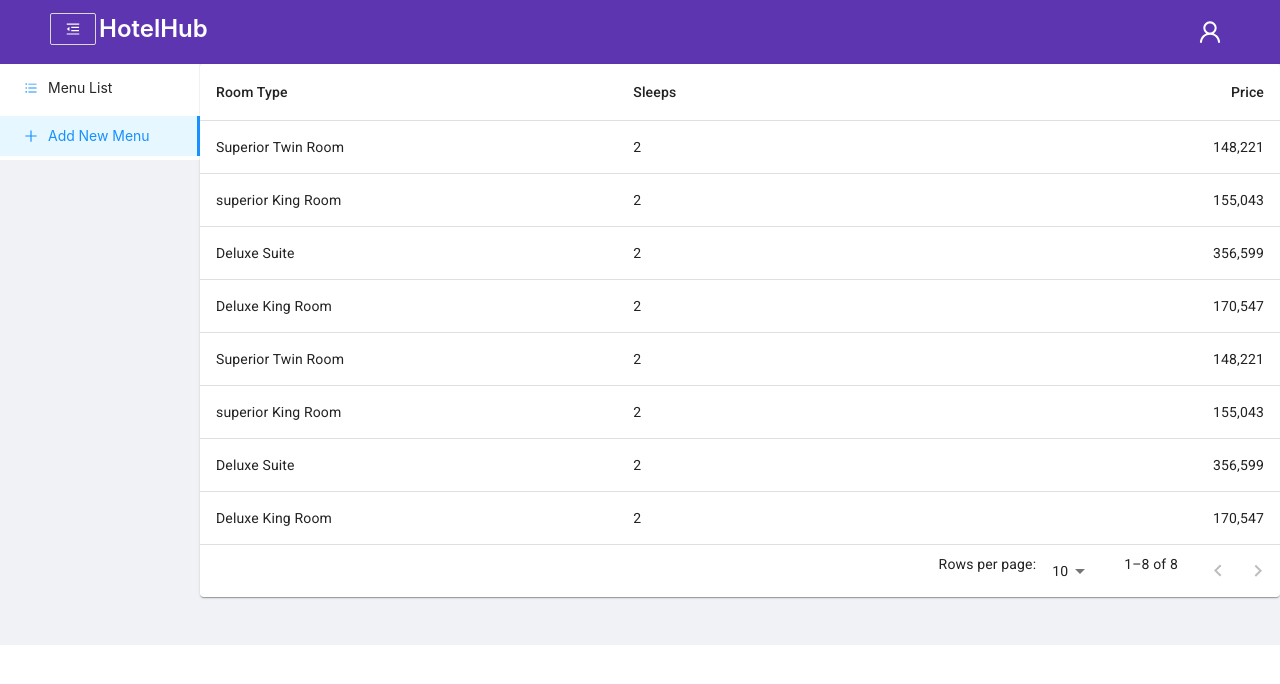
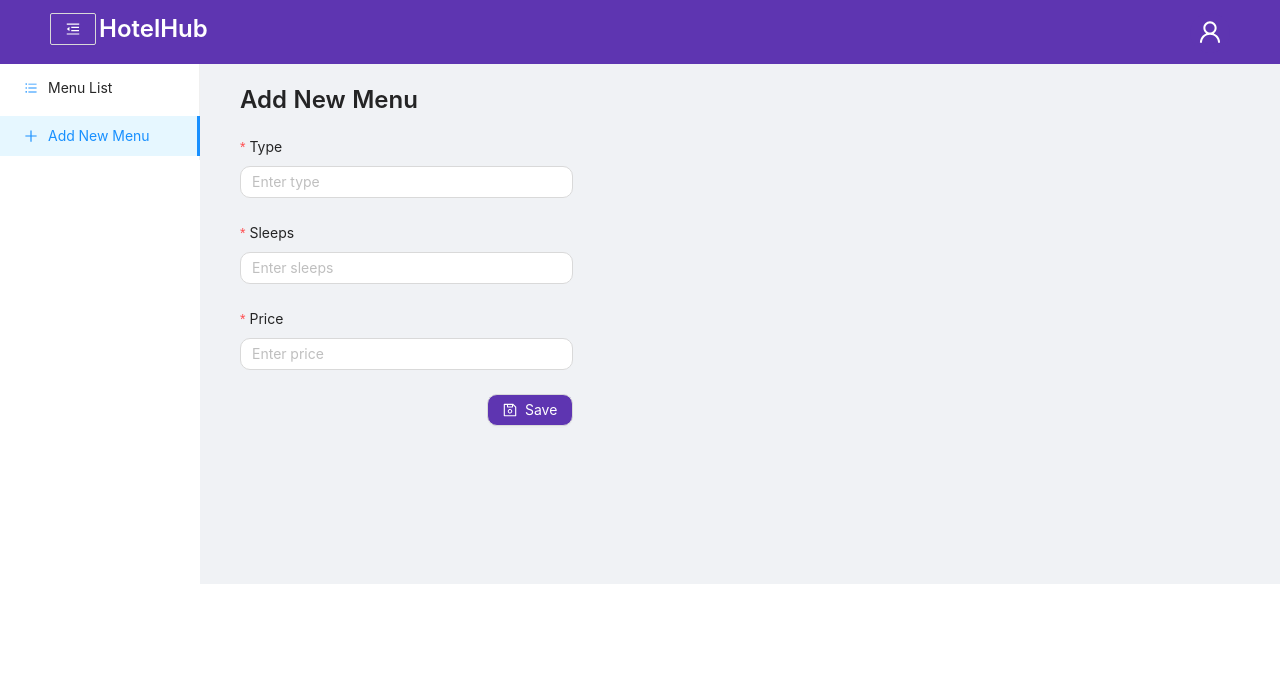
Before and after one commit to KayZinMaung1/hotel, a React (Create React App) app: page /admin/create-menu in a window 1280 px wide. Shown: the top 684 px of the page. Built offline with nearby package versions, Linux system fonts and the light colour scheme.

Commit message:
done show,create,edit menu ui

```diff
--- a/src/index.css
+++ b/src/index.css
@@ -1,5 +1,6 @@
 :root {
   --primary-color: #5e35b1;
+  --white-color:#ffffff;
 
 }
 
--- a/src/pages/hotel_owner/Admin.jsx
+++ b/src/pages/hotel_owner/Admin.jsx
@@ -21,6 +21,9 @@ import {
 import { useNavigate } from "react-router-dom";
 import Availability from "../../components/show_hotel_details/Availability";
 import { style } from "@mui/system";
+import ShowMenu from "./menu/ShowMenu";
+import CreateMenu from "./menu/CreateMenu";
+import EditMenu from "./menu/EditMenu";
 
 
 const { Header, Footer, Sider, Content } = Layout;
@@ -41,11 +44,10 @@ const Admin = () => {
     const content = (
         <Space direction="vertical" style={{ textAlign: "center", width: "100%" }}>
             <Title level={5}>
-                {/* {user.name} */}
+                Maung Maung
             </Title>
-            {/* <Text>{user.position}</Text> */}
-            <Button danger onClick={handleLogout}>
-                {/* Logout */}
+            <Button danger onClick={handleLogout} size="small">
+                Logout
             </Button>
         </Space>
     );
@@ -117,8 +119,9 @@ const Admin = () => {
                 <Layout>
                     <Content style={{ minHeight: "520px" }}>
                         <Routes>
-                            <Route path="show-menu" element={<Availability />} />
-                            <Route path="create-menu" element={<Availability />} />
+                            <Route path="show-menu" element={<ShowMenu />} />
+                            <Route path="create-menu" element={<CreateMenu />} />
+                            <Route path="edit-menu/:id" element={<EditMenu />} />
                         </Routes>
                     </Content>
                     <Footer
--- /dev/null
+++ b/src/pages/hotel_owner/menu/CreateMenu.jsx
@@ -0,0 +1,114 @@
+import React from "react";
+import { Form, Typography, Space, Row, Col, Input, Button } from "antd";
+import Layout from "antd/lib/layout/layout";
+import { SaveOutlined } from "@ant-design/icons";
+
+const { Title } = Typography;
+
+const CreateMenu = () => {
+  const [form] = Form.useForm();
+
+  const onFinish = async (values) => {
+    // await dispatch(createExpenseName(values));
+  };
+
+  return (
+    <Layout style={{ margin: "20px 40px" }}>
+      <Space direction="vertical">
+        <Title level={3}>Add New Menu</Title>
+
+        <Row>
+          <Col lg={{span: 8}} sm={{span: 24}}>
+            <Form
+              colon={false}
+              labelCol={{
+                xl: {
+                  span: 8,
+                },
+              }}
+              wrapperCol={{
+                xl: {
+                  span: 24,
+                },
+              }}
+              initialValues={{
+                remember: true,
+              }}
+              onFinish={onFinish}
+              form={form}
+              layout={"vertical"}
+            >
+              <Form.Item
+                name="type"
+                label="Type"
+                rules={[
+                  {
+                    required: true,
+                    message: "Please enter type",
+                  },
+                ]}
+              >
+                <Input
+                  placeholder="Enter type"
+                  style={{ borderRadius: "10px" }}
+                  size="medi"
+                />
+              </Form.Item>
+              <Form.Item
+                name="sleeps"
+                label="Sleeps"
+                rules={[
+                  {
+                    required: true,
+                    message: "Please enter sleeps",
+                  },
+                ]}
+              >
+                <Input
+                  placeholder="Enter sleeps"
+                  style={{ borderRadius: "10px" }}
+                  size="medi"
+                />
+              </Form.Item>
+              <Form.Item
+                name="price"
+                label="Price"
+                rules={[
+                  {
+                    required: true,
+                    message: "Please enter price",
+                  },
+                ]}
+              >
+                <Input
+                  placeholder="Enter price"
+                  style={{ borderRadius: "10px" }}
+                  size="medi"
+                />
+              </Form.Item>
+
+              <Form.Item style={{ textAlign: "right" }}>
+                <Button
+                  style={{
+                    backgroundColor: "var(--primary-color)",
+                    color: "var(--white-color)",
+                    borderRadius: "10px",
+                  }}
+                  size="medi"
+                  htmlType="submit"
+                >
+                 <SaveOutlined/>
+                 Save
+                </Button>
+              </Form.Item>
+            </Form>
+          </Col>
+
+
+        </Row>
+      </Space>
+    </Layout>
+  );
+};
+
+export default CreateMenu;
--- /dev/null
+++ b/src/pages/hotel_owner/menu/EditMenu.jsx
@@ -0,0 +1,114 @@
+import React from "react";
+import { Form, Typography, Space, Row, Col, Input, Button } from "antd";
+import Layout from "antd/lib/layout/layout";
+import { SaveOutlined } from "@ant-design/icons";
+
+const { Title } = Typography;
+
+const EditMenu = () => {
+  const [form] = Form.useForm();
+
+  const onFinish = async (values) => {
+    // await dispatch(createExpenseName(values));
+  };
+
+  return (
+    <Layout style={{ margin: "20px 40px" }}>
+      <Space direction="vertical">
+        <Title level={3}>Edit Menu</Title>
+
+        <Row>
+          <Col lg={{span: 8}} sm={{span: 24}}>
+            <Form
+              colon={false}
+              labelCol={{
+                xl: {
+                  span: 8,
+                },
+              }}
+              wrapperCol={{
+                xl: {
+                  span: 24,
+                },
+              }}
+              initialValues={{
+                remember: true,
+              }}
+              onFinish={onFinish}
+              form={form}
+              layout={"vertical"}
+            >
+              <Form.Item
+                name="type"
+                label="Type"
+                rules={[
+                  {
+                    required: true,
+                    message: "Please enter type",
+                  },
+                ]}
+              >
+                <Input
+                  placeholder="Enter type"
+                  style={{ borderRadius: "10px" }}
+                  size="medi"
+                />
+              </Form.Item>
+              <Form.Item
+                name="sleeps"
+                label="Sleeps"
+                rules={[
+                  {
+                    required: true,
+                    message: "Please enter sleeps",
+                  },
+                ]}
+              >
+                <Input
+                  placeholder="Enter sleeps"
+                  style={{ borderRadius: "10px" }}
+                  size="medi"
+                />
+              </Form.Item>
+              <Form.Item
+                name="price"
+                label="Price"
+                rules={[
+                  {
+                    required: true,
+                    message: "Please enter price",
+                  },
+                ]}
+              >
+                <Input
+                  placeholder="Enter price"
+                  style={{ borderRadius: "10px" }}
+                  size="medi"
+                />
+              </Form.Item>
+
+              <Form.Item style={{ textAlign: "right" }}>
+                <Button
+                  style={{
+                    backgroundColor: "var(--primary-color)",
+                    color: "var(--white-color)",
+                    borderRadius: "10px",
+                  }}
+                  size="medi"
+                  htmlType="submit"
+                >
+                 <SaveOutlined/>
+                 Save
+                </Button>
+              </Form.Item>
+            </Form>
+          </Col>
+
+
+        </Row>
+      </Space>
+    </Layout>
+  );
+};
+
+export default EditMenu;
--- a/src/pages/hotel_owner/menu/ShowMenu.jsx
+++ b/src/pages/hotel_owner/menu/ShowMenu.jsx
@@ -0,0 +1,154 @@
+import React from "react";
+import {
+  Typography,
+  Space,
+  Row,
+  Col,
+  Table,
+  Spin,
+  Popconfirm,
+  Button,
+} from "antd";
+import Layout from "antd/lib/layout/layout";
+import {
+  EditOutlined,
+  DeleteOutlined,
+  PlusSquareOutlined,
+} from "@ant-design/icons";
+import { Navigate, useNavigate } from "react-router-dom";
+import { IconButton } from "@mui/material";
+import DeleteIcon from "@mui/icons-material/Delete";
+import EditIcon from '@mui/icons-material/Edit';
+const { Title } = Typography;
+
+const ShowMenu = () => {
+    const navigate = useNavigate();
+
+  const handleDelete = async (id) => {
+    // await dispatch(deleteExpenseName(id));
+  };
+
+  const data = [
+    {
+      id: 1,
+      type: "Superior Twin Room",
+      sleeps: 2,
+      price: 148221,
+    },
+    {
+      id: 2,
+      type: "superior King Room",
+      sleeps: 2,
+      price: 155043,
+    },
+    {
+      id: 3,
+      type: "Deluxe Suite",
+      sleeps: 2,
+      price: 356599,
+    },
+    {
+      id: 4,
+      type: "Deluxe King Room ",
+      sleeps: 2,
+      price: 170547,
+    },
+    {
+      id: 5,
+      type: "Superior Twin Room",
+      sleeps: 2,
+      price: 148221,
+    },
+    {
+      id: 6,
+      type: "superior King Room",
+      sleeps: 2,
+      price: 155043,
+    },
+    {
+      id: 7,
+      type: "Deluxe Suite",
+      sleeps: 2,
+      price: 356599,
+    },
+    {
+      id: 8,
+      type: "Deluxe King Room ",
+      sleeps: 2,
+      price: 170547,
+    },
+  ];
+
+  const columns = [
+    {
+      title: "Type",
+      dataIndex: "type",
+    },
+    {
+      title: "Sleeps",
+      dataIndex: "sleeps",
+    },
+    {
+      title: "Price",
+      dataIndex: "price",
+    },
+    {
+      title: "Actions",
+      dataIndex: "id",
+      render: (id) => (
+        <Space direction="horizontal">
+          <IconButton sx={{ color: "#389e0d" }} aria-label="edit" size="small" onClick={()=>navigate(`/admin/edit-menu/${id}`)}>
+            <EditIcon fontSize="small"/>
+          </IconButton>
+          <Popconfirm
+            title="Are you sure to delete?"
+            okText="Yes"
+            cancelText="No"
+            onConfirm={() => {
+              handleDelete(id);
+            }}
+          >
+            <IconButton sx={{ color: "red" }} aria-label="delete" size="small">
+              <DeleteIcon fontSize="small"/>
+            </IconButton>
+          </Popconfirm>
+        </Space>
+      ),
+    },
+  ];
+
+  return (
+    <Layout style={{ margin: "20px 40px" }}>
+      <Space direction="vertical" size="middle">
+        <Row gutter={[16, 16]}>
+          <Col xl={{ span: 21 }} md={{ span: 18 }}>
+            <Title level={3}>Menu List</Title>
+          </Col>
+          <Col xl={{ span: 3 }} md={{ span: 6 }}>
+            <Button
+              style={{
+                backgroundColor: "var(--primary-color)",
+                color: "var(--white-color)",
+                borderRadius: "5px",
+              }}
+              size="medium"
+              onClick={() => {navigate("/admin/create-menu")}}
+            >
+              {<PlusSquareOutlined />}
+              Add New
+            </Button>
+          </Col>
+        </Row>
+
+        <Table
+          bordered
+          columns={columns}
+          pagination={{ defaultPageSize: 10 }}
+          dataSource={data}
+        />
+      </Space>
+    </Layout>
+  );
+};
+
+export default ShowMenu;
```
